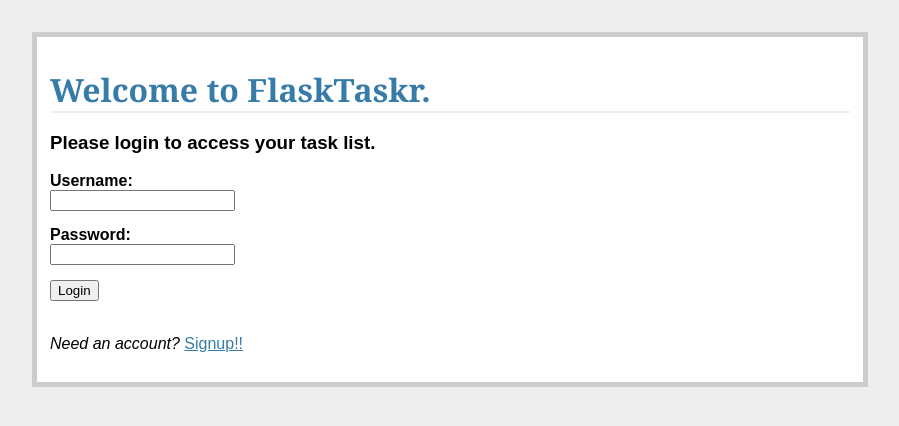
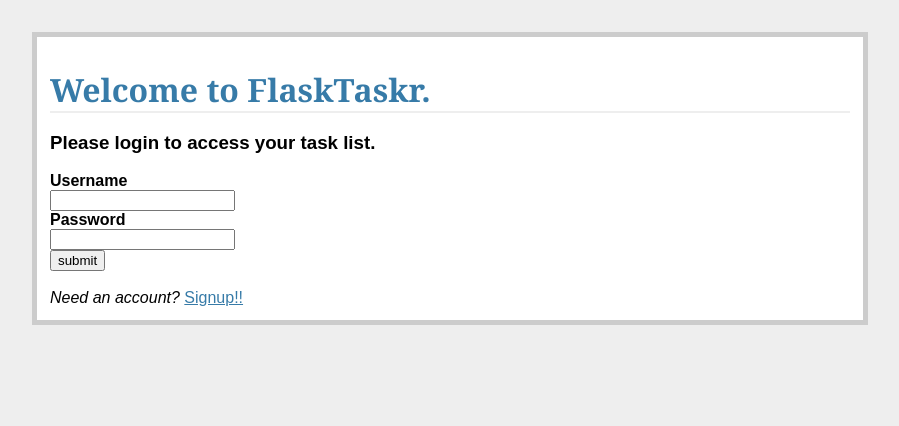
Before and after one commit to Hobinx/flask-task, a Flask app: page / in a window 1280 px wide. Shown: the top 426 px of the page, without its empty margins (190-1089 px from the left). Run offline with Flask 2, Linux system fonts and the light colour scheme.

Commit message:
update login action and template

```diff
--- a/templates/login.html
+++ b/templates/login.html
@@ -5,22 +5,24 @@
 <h3>Please login to access your task list.</h3>
 
 <form action="/" method="post">
-    <div class="input-group">
-        <label for="name">Username:</label>
-        <input type="text" id="username" name="username"
-               value="{{ request.form.username }}">
-    </div>
-    <div class="input-group">
-        <label for="mail">Password:</label>
-        <input type="password" id="password" name="password"
-               value="{{ request.form.password }}">
-    </div>
-    <div>
-        <button type="submit">Login</button>
-    </div>
+  {{ form.csrf_token }}
+  <div>
+    {{ form.name.label }}
+    {{ form.name }}
+  </div>
+  <div>
+    {{ form.password.label }}
+    {{ form.password }}
+  </div>
+  <div>
+    <input type="submit" value="submit">
+  </div>
 </form>
 
 <br>
-<p><em>Need an account? </em><a href="/register">Signup!!</a></p>
+
+<div class="">
+  <em>Need an account? </em><a href="/register">Signup!!</a>
+</div>
 
 {% endblock content %}
--- a/views.py
+++ b/views.py
@@ -33,16 +33,19 @@ def logout():
 @app.route('/', methods=['GET', 'POST'])
 def login():
     error = None
+    form = LoginForm(request.form)
     if request.method == 'POST':
-        if request.form['username'] != app.config['USERNAME'] \
-                or request.form['password'] != app.config['PASSWORD']:
-            error = 'Invalid Credentials. Please try again.'
-            return render_template('login.html', error=error)
+        if form.validate_on_submit():
+            user = User.query.filter_by(name=request.form['name']).first()
+            if user is not None and user.password == request.form['password']:
+                session['logged_in'] = True
+                flash('Welcome!')
+                return redirect(url_for('tasks'))
+            else:
+                error = 'Invalid username or password'
         else:
-            session['logged_in'] = True
-            flash('Welcome!')
-            return redirect(url_for('tasks'))
-    return render_template('login.html')
+            error = 'Both fields are required.'
+    return render_template('login.html', form=form, error=error)
 
 
 @app.route('/tasks/')
```
Also changed, not shown: flasktaskr.db.
